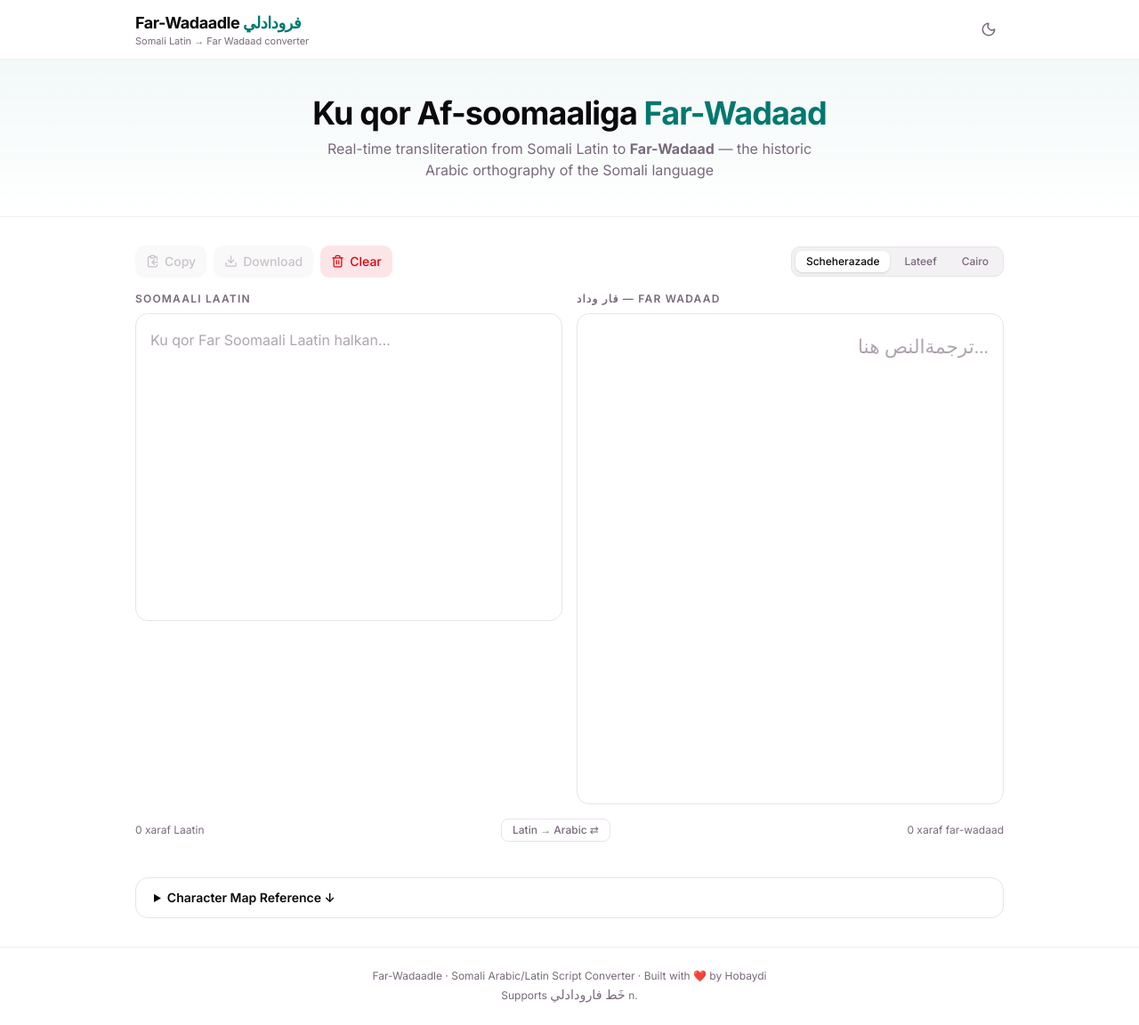
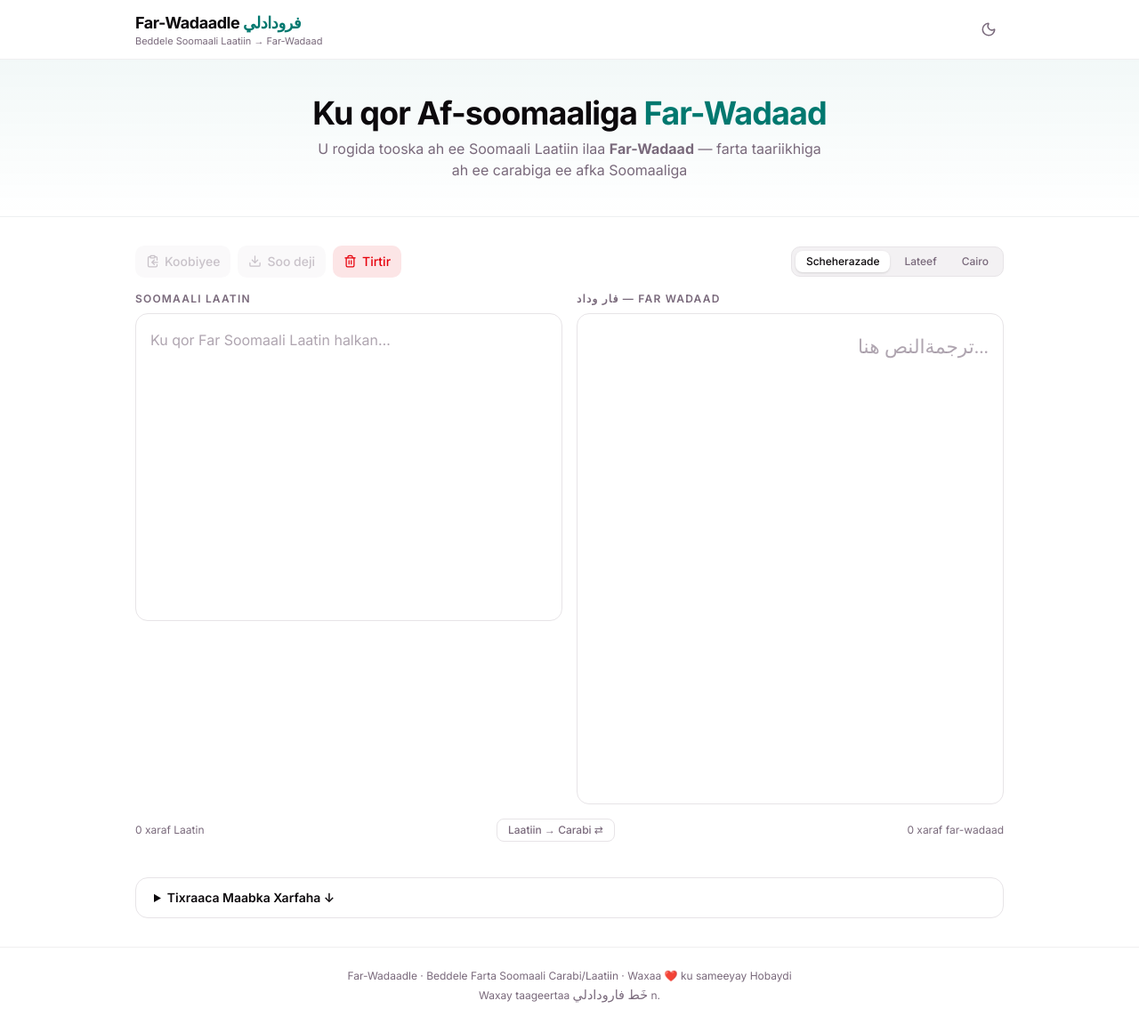
Before and after one commit to hubaydi/far-wadaadle, a Next.js app: page / in a window 1280 px wide. Shown: the whole page at 89% size. Built offline with nearby package versions, Linux system fonts and the light colour scheme; a web font is replaced by a local one.

Commit message:
feat: localize UI labels and metadata to Somali

```diff
--- a/src/app/layout.tsx
+++ b/src/app/layout.tsx
@@ -6,9 +6,9 @@ import { cn } from "@/lib/utils";
 const inter = Inter({ subsets: ["latin"], variable: "--font-sans" });
 
 export const metadata: Metadata = {
-  title: "Far-Wadaadle — Somali Latin to Arabic Script Converter",
+  title: "Far-Wadaadle — Beddele Soomaali Laatiin to Far-Wadaad",
   description:
-    "Real-time Somali Far Wadaad (Arabic script) transliteration. Convert Somali Latin text to the historic Arabic orthography instantly — for free.",
+    "Beddelaad toos ah oo Far Wadaad (farta carabiga ee soomaaliga) ah. U beddel qoraalka Soomaali Laatiinka farta taariikhiga ah ee far Wadaad si dhakhso ah .",
   keywords: [
     "Somali Arabic script",
     "Far Wadaad",
@@ -18,9 +18,9 @@ export const metadata: Metadata = {
     "Af Soomaali",
   ],
   openGraph: {
-    title: "Far-Wadaadle — Somali Latin to Arabic Script",
+    title: "Far-Wadaadle — Soomaali Laatiin to Far-Wadaad",
     description:
-      "Convert Somali Latin text to Far Wadaad (Arabic script) in real-time.",
+      "U beddel qoraalka Soomaali Laatiinka Far-Wadaad (farta carabiga) si toos ah.",
     locale: "so",
     type: "website",
   },
--- a/src/app/page.tsx
+++ b/src/app/page.tsx
@@ -4,16 +4,16 @@ import { LATIN_TO_FAR_WADAAD } from "@/constants";
 
 // Quick reference rows to display in the char-map table
 const QUICK_REF = [
-  { latin: "aa", arabic: "ا", note: "Long A" },
-  { latin: "dh", arabic: "ڎ", note: "Emphatic D" },
+  { latin: "aa", arabic: "ا", note: "A dheer" },
+  { latin: "dh", arabic: "ڎ", note: "D culus" },
   { latin: "sh", arabic: "ش", note: "SH" },
   { latin: "kh", arabic: "خ", note: "KH" },
-  { latin: "x", arabic: "ح", note: "Pharyngeal H" },
-  { latin: "c", arabic: "ع", note: "Ayn" },
-  { latin: "ee", arabic: "ێ", note: "Long E" },
-  { latin: "oo", arabic: "وٗ", note: "Long O" },
-  { latin: "uu", arabic: "ۇ", note: "Long U" },
-  { latin: "q", arabic: "ق", note: "Uvular Q" },
+  { latin: "x", arabic: "ح", note: "X (Xaa)" },
+  { latin: "c", arabic: "ع", note: "C (Cayn)" },
+  { latin: "ee", arabic: "ێ", note: "E dheer" },
+  { latin: "oo", arabic: "وٗ", note: "O dheer" },
+  { latin: "uu", arabic: "ۇ", note: "U dheer" },
+  { latin: "q", arabic: "ق", note: "Q (Qaaf)" },
 ];
 
 export default function Home() {
@@ -35,7 +35,7 @@ export default function Home() {
               </span>
             </span>
             <span className="text-[11px] text-muted-foreground">
-              Somali Latin → Far Wadaad converter
+              Beddele Soomaali Laatiin → Far-Wadaad
             </span>
           </div>
           <ThemeToggle />
@@ -48,9 +48,9 @@ export default function Home() {
           Ku qor Af-soomaaliga <span className="text-primary">Far-Wadaad</span>
         </h1>
         <p className="mx-auto max-w-xl text-base text-muted-foreground">
-          Real-time transliteration from Somali Latin to{" "}
-          <strong>Far-Wadaad</strong> — the historic Arabic orthography of the
-          Somali language{" "}
+          U rogida tooska ah ee Soomaali Laatiin ilaa{" "}
+          <strong>Far-Wadaad</strong> — farta taariikhiga ah ee carabiga ee
+          afka Soomaaliga{" "}
         </p>
       </section>
 
@@ -61,17 +61,17 @@ export default function Home() {
         {/* ── Quick Reference ─────────────────────────────────────────────── */}
         <details className="mt-10 rounded-xl border border-border">
           <summary className="cursor-pointer select-none px-5 py-3 text-sm font-semibold text-foreground transition-colors hover:bg-accent">
-            Character Map Reference ↓
+            Tixraaca Maabka Xarfaha ↓
           </summary>
           <div className="overflow-x-auto px-5 pb-5 pt-3">
             <table className="w-full border-collapse text-sm">
               <thead>
                 <tr className="border-b border-border text-left text-xs uppercase tracking-wider text-muted-foreground">
-                  <th className="pb-2 pr-4">Latin</th>
+                  <th className="pb-2 pr-4">Laatiin</th>
                   <th className="pb-2 pr-4" dir="rtl">
-                    Far Wadaad
+                    Far-Wadaad
                   </th>
-                  <th className="pb-2">Note</th>
+                  <th className="pb-2">Faahfaahin</th>
                 </tr>
               </thead>
               <tbody>
@@ -100,10 +100,10 @@ export default function Home() {
               </tbody>
             </table>
             <p className="mt-3 text-xs text-muted-foreground">
-              Showing {QUICK_REF.length} of {LATIN_TO_FAR_WADAAD.size} mappings.
-              Short vowels <span className="font-mono">a e i o u</span> become
-              Arabic diacritics (ḥarakāt). Vowel-initial words get an automatic
-              Alif (ا) prefix.
+              Waxaa la muujiyay {QUICK_REF.length} kamid ah {LATIN_TO_FAR_WADAAD.size} xarfo.
+              Shaqalada gaagaaban ee <span className="font-mono">a e i o u</span> waxay noqdaan
+              shaqalo carabi (ḥarakāt). Erayada ka bilowda shaqal waxay si toos ah
+              u qaataan xarafka Alif (ا).
             </p>
           </div>
         </details>
@@ -112,11 +112,11 @@ export default function Home() {
       {/* ── Footer ─────────────────────────────────────────────────────────── */}
       <footer className="border-t border-border/60 px-4 py-6 text-center text-xs text-muted-foreground sm:px-6">
         <p>
-          Far-Wadaadle · Somali Arabic/Latin Script Converter · Built with ❤️ by
+          Far-Wadaadle · Beddele Farta Soomaali Carabi/Laatiin · Waxaa ❤️ ku sameeyay
           <a href="https://github.com/hubaydi"> Hobaydi</a>
         </p>
         <p className="mt-1">
-          Supports{" "}
+          Waxay taageertaa{" "}
           <span
             dir="rtl"
             lang="so-Arab"
--- a/src/components/Toolbar.tsx
+++ b/src/components/Toolbar.tsx
@@ -49,11 +49,11 @@ export default function Toolbar({ outputText, onClear }: ToolbarProps) {
           base,
           copied
             ? "bg-emerald-500/10 text-emerald-600 dark:text-emerald-400"
-            : "bg-muted text-muted-foreground hover:text-foreground hover:bg-accent"
+            : "bg-muted text-muted-foreground hover:text-foreground hover:bg-accent",
         )}
       >
         {copied ? <Check size={15} /> : <ClipboardCopy size={15} />}
-        {copied ? "Copied!" : "Copy"}
+        {copied ? "La koobiyee!" : "Koobiyee"}
       </button>
 
       {/* Download */}
@@ -64,11 +64,11 @@ export default function Toolbar({ outputText, onClear }: ToolbarProps) {
         aria-label="Download Arabic output as text file"
         className={cn(
           base,
-          "bg-muted text-muted-foreground hover:text-foreground hover:bg-accent"
+          "bg-muted text-muted-foreground hover:text-foreground hover:bg-accent",
         )}
       >
         <Download size={15} />
-        Download
+        Soo deji
       </button>
 
       {/* Clear All */}
@@ -78,11 +78,11 @@ export default function Toolbar({ outputText, onClear }: ToolbarProps) {
         aria-label="Clear all text"
         className={cn(
           base,
-          "bg-destructive/10 text-destructive hover:bg-destructive/20"
+          "bg-destructive/10 text-destructive hover:bg-destructive/20",
         )}
       >
         <Trash2 size={15} />
-        Clear
+        Tirtir
       </button>
     </div>
   );
--- a/src/components/TransliteratorPane.tsx
+++ b/src/components/TransliteratorPane.tsx
@@ -130,7 +130,7 @@ export default function TransliteratorPane() {
           aria-label="Toggle transliteration direction"
           className="rounded-md border border-border px-3 py-1 text-xs font-medium transition-colors hover:bg-accent hover:text-foreground focus-visible:outline-none focus-visible:ring-2 focus-visible:ring-ring"
         >
-          {direction === "ltr-to-rtl" ? "Latin → Arabic ⇄" : "Arabic → Latin ⇄"}
+          {direction === "ltr-to-rtl" ? "Laatiin → Carabi ⇄" : "Carabi → Laatiin ⇄"}
         </button>
         <span>{arabicText.length} xaraf far-wadaad</span>
       </div>
```
